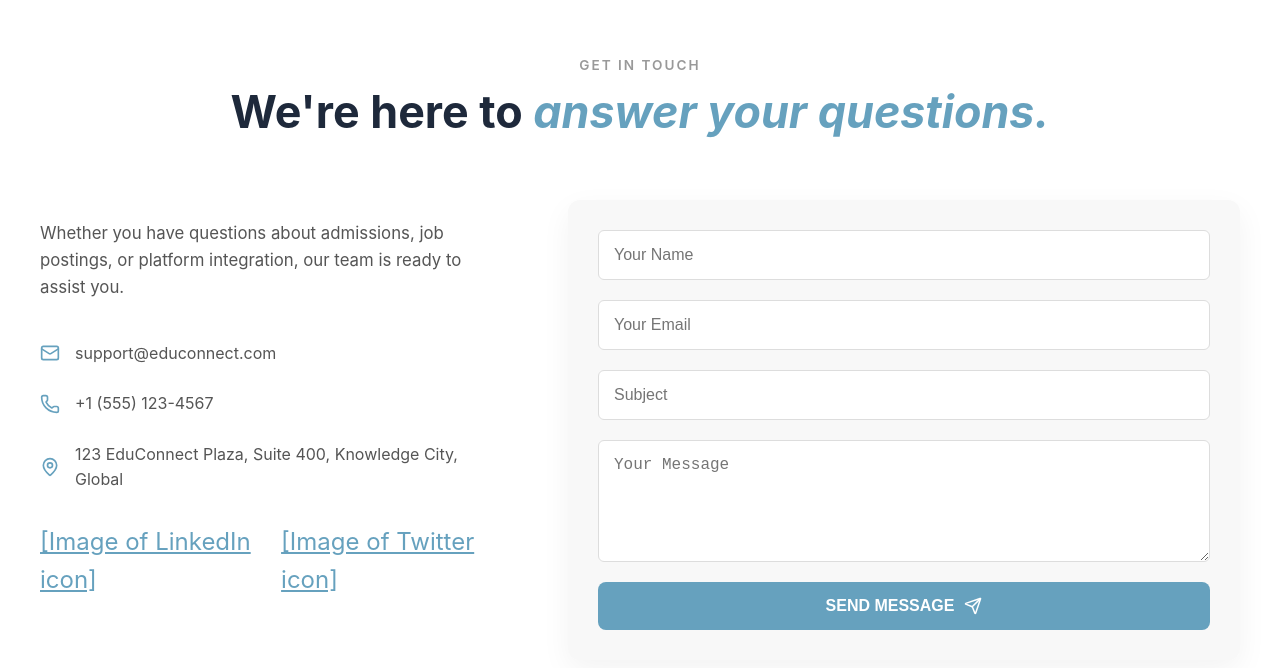
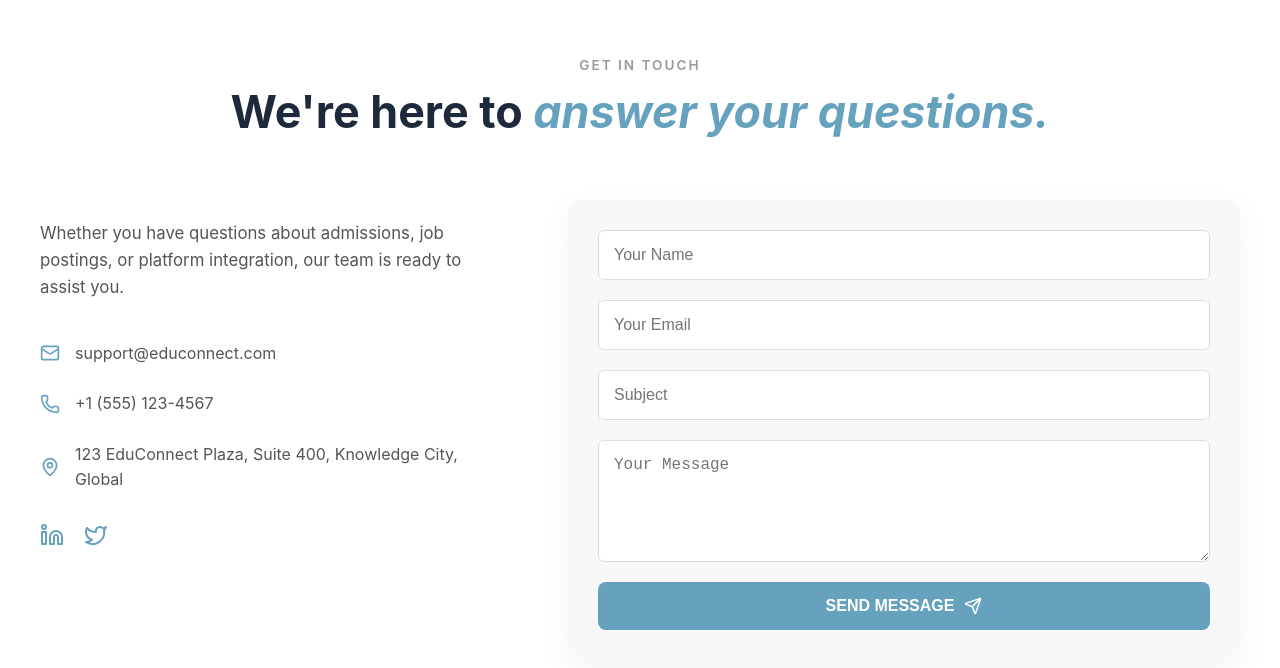
Before and after one commit to Javeria-Javaid/EduConnent, a React (Vite) app in the folder EduConnect/: page / in a window 1280 px wide. Shown: the part 3962-4630 px from the top of the page. Built offline with nearby package versions, Linux system fonts and the light colour scheme.

Commit message:
contact section updated

```diff
--- a/EduConnect/src/components/ContactSection/ContactSection.css
+++ b/EduConnect/src/components/ContactSection/ContactSection.css
@@ -184,4 +184,25 @@
     .contact-form {
         padding: 20px;
     }
+}/* ... (Existing styles above) ... */
+
+.social-links {
+    margin-top: 30px;
+    display: flex;
+    gap: 20px;
 }
+
+.social-icon-link {
+    /* 💡 Ensure proper styling for the Lucide SVG icon */
+    color: #66a1be;
+    display: flex;
+    align-items: center;
+    justify-content: center;
+    transition: color 0.2s;
+}
+
+.social-icon-link:hover {
+    color: #374151;
+}
+
+/* ... (Existing responsive adjustments below) ... */
--- a/EduConnect/src/components/ContactSection/ContactSection.jsx
+++ b/EduConnect/src/components/ContactSection/ContactSection.jsx
@@ -1,5 +1,6 @@
 import React, { useState } from 'react';
-import { Mail, Phone, MapPin, Send } from 'lucide-react';
+// 💡 Corrected imports to include Lucide social icons
+import { Mail, Phone, MapPin, Send, Linkedin, Twitter } from 'lucide-react';
 import './ContactSection.css';
 
 const ContactSection = () => {
@@ -22,6 +23,7 @@ const ContactSection = () => {
         setFormData({ name: '', email: '', subject: '', message: '' });
     };
 
+    // The component structure is enclosed in a single return statement
     return (
         <section id="contact" className="contact-section">
             <div className="contact-container">
@@ -56,20 +58,13 @@ const ContactSection = () => {
                             <p>123 EduConnect Plaza, Suite 400, Knowledge City, Global</p>
                         </div>
 
-                        {/* Social Media Links (Optional but Recommended) */}
+                        {/* ✅ Corrected Social Media Links using Lucide components */}
                         <div className="social-links">
-                            {/* NOTE: You would use specific social media icons (e.g., from Lucide or FontAwesome) here */}
                             <a href="#!" aria-label="LinkedIn" className="social-icon-link">
-                                <i className="fab fa-linkedin"></i>
-
-                                [Image of LinkedIn icon]
-
+                                <Linkedin size={24} />
                             </a>
                             <a href="#!" aria-label="Twitter" className="social-icon-link">
-                                <i className="fab fa-twitter"></i>
-
-                                [Image of Twitter icon]
-
+                                <Twitter size={24} />
                             </a>
                         </div>
                     </div>
```
Also changed, not shown: EduConnect/src/App.jsx (line endings or trailing spaces).
